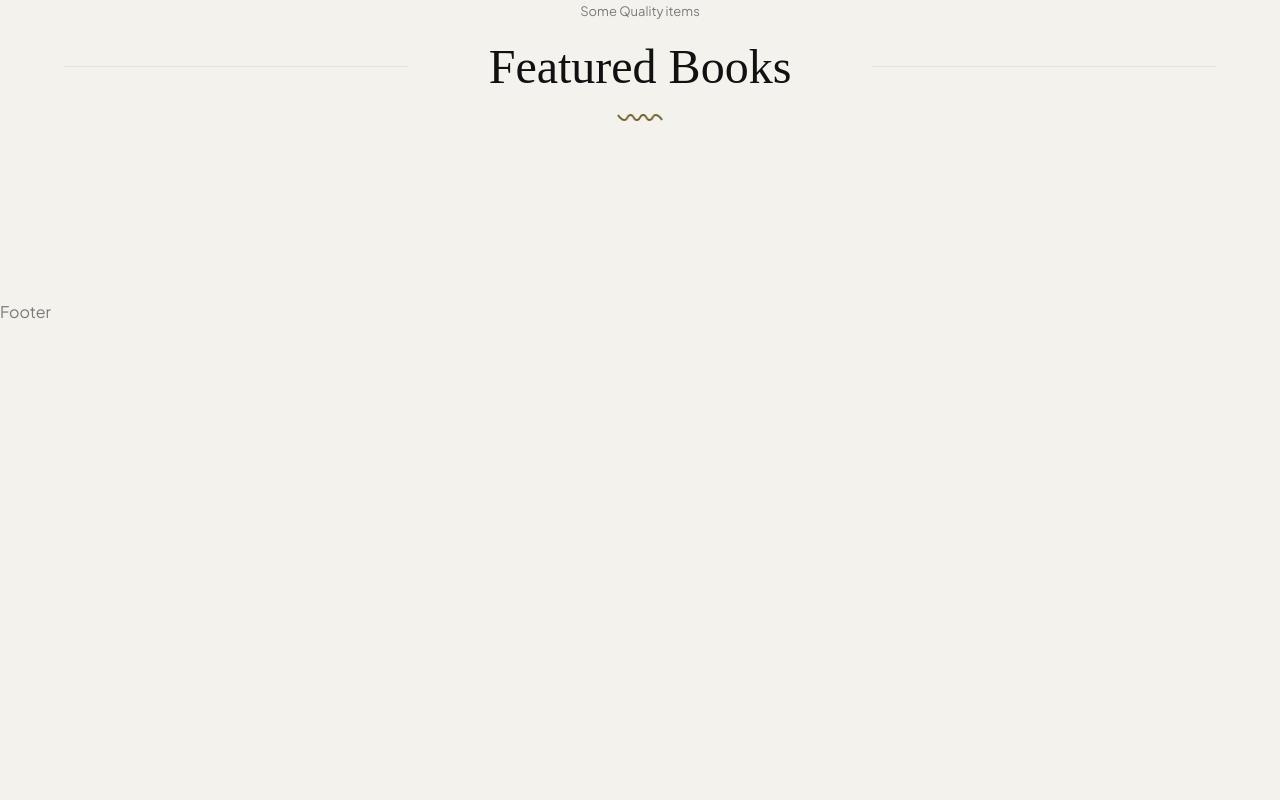
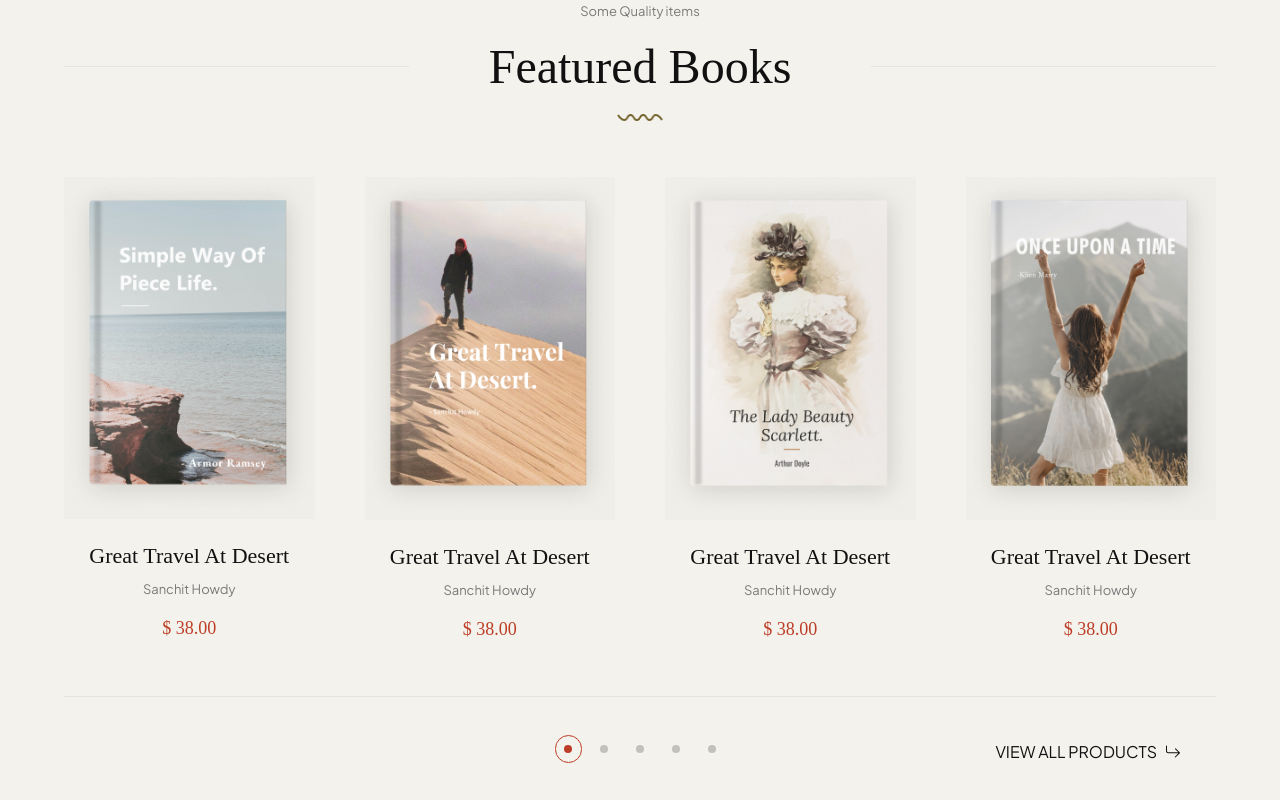
Before and after one commit to abushoaib99/book_website_with_react, a React (Vite) app: page / in a window 1280 px wide. Shown: the part 1500-2300 px from the top of the page. Before the commit the page ends 1822 px from the top, so only its background shows below. Built offline with nearby package versions, Linux system fonts and the light colour scheme.

Commit message:
Features Book desing ready

```diff
--- a/src/Components/FeaturesBooks/FeaturesBooks.css
+++ b/src/Components/FeaturesBooks/FeaturesBooks.css
@@ -0,0 +1,40 @@
+.features-book-container{
+    position: relative;
+}
+.featurebook-box{
+    margin-top: 56px;
+    display: flex;
+    flex-direction: column;
+    gap: 24px;
+    text-align: center;
+}
+.featurebook{
+    background: var(--color-light);
+}
+.featurebook-info > div{
+    margin-top: 8px;
+    margin-bottom: 20px;
+}
+.features-book-container .swiper-pagination{
+    margin: auto;
+    margin-top: 56px;
+}
+.feature-border{
+    margin-top: 56px;
+    height: 1px;
+    background: var(--color-dark-Ex);
+    width: 100%;
+}
+.feature-btn{
+    margin: auto;
+    margin-right: 0;
+    margin-top: -40px;
+}
+
+/*...........Max-width: 1024px................*/
+@media (max-width: 1024px){
+    .feature-btn{
+        margin: auto;
+        margin-top: 20px;
+    }
+}
--- a/src/Components/FeaturesBooks/FeaturesBooks.jsx
+++ b/src/Components/FeaturesBooks/FeaturesBooks.jsx
@@ -4,15 +4,98 @@ import "./FeaturesBooks.css";
 // Import Tytle Props
 import TitleTypeOne from "../../UI/TitleTypeOne/TitleTypeOne";
 
+// Import Swiper React components, Core module, styles
+import { Swiper, SwiperSlide } from "swiper/react";
+import { Pagination } from "swiper/modules";
+import "swiper/css/navigation";
+import "swiper/css/pagination";
+import "swiper/css";
+
+// Import Featurebooks Data
+import { featuredBooksData } from "../../Data/Data";
+
+// Import Link from React Router Dom
+import { Link } from "react-router-dom";
+
+// Import React Icon
+import { BsArrowReturnRight } from "react-icons/bs";
+
+// Swiper Breakpoints
+const breakpoints = {
+ // when window width is <= 1024px
+ 1024: {
+   slidesPerView: 4,
+   spaceBetweenSlides: 30,
+ },
+ // when window width is <= 768px
+ 768: {
+  slidesPerView: 3,
+  spaceBetweenSlides: 20,
+ },
+ // when window width is <= 480px
+ 480: {
+  slidesPerView: 2,
+  spaceBetweenSlides: 10,
+ },
+ // when window width is <= 0
+ 0: {
+  slidesPerView: 1,
+  spaceBetweenSlides: 0,
+ },
+}
+
+
 export default function FeaturesBooks() {
   return (
-    <section>
-      <div className="container features-book-contaienr">
+    <section className="featured">
+      <div className="container features-book-container">
         {/*.......Title Props....... */}
         <TitleTypeOne
           titleTop={"Some Quality items"}
           title={"Featured Books"}
         />
+
+        {/* FeaturedBooks Slider */}
+        <Swiper
+          spaceBetween={50}
+          slidesPerView={4}
+          loop={true}
+          modules={[Pagination]}
+          pagination={{ el: ".swiper-pagination", clickable: true }}
+          breakpoints={breakpoints}
+        >
+          {featuredBooksData.map(
+            ({ img, imgLlink, name, nameLink, writer, price }, index) => {
+              return (
+                <SwiperSlide key={index}>
+                  <div className="featurebook-box">
+                    <Link to={imgLlink} className="featurebook">
+                      <img src={img} alt="Image" />
+                    </Link>
+                    <div className="featurebook-info">
+                      <Link to={nameLink}><h4>{name}</h4></Link>
+                      <div>
+                        <small>{writer}</small>
+                      </div>
+                      <h5>
+                        <span>{price}</span>
+                      </h5>
+                    </div>
+                  </div>
+                </SwiperSlide>
+              );
+            }
+          )}
+          <div className="feature-border container"></div>
+
+          {/*............Swiper Pagination............ */}
+          <div className="swiper-pagination"></div>
+
+          {/*............View all products Button............ */}
+          <Link to="*" className="btn feature-btn">
+           View all products <BsArrowReturnRight />
+          </Link>
+        </Swiper>
       </div>
     </section>
   );
```
